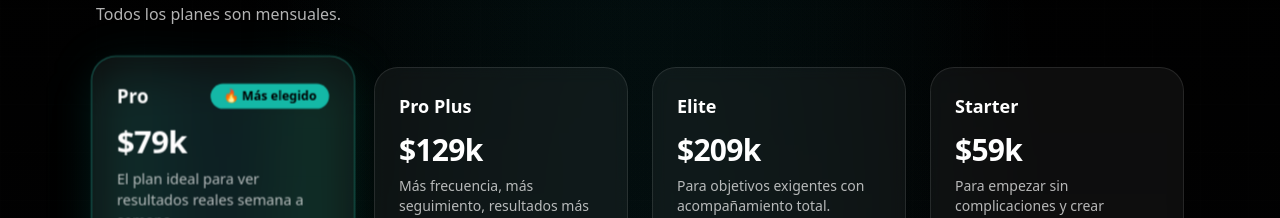
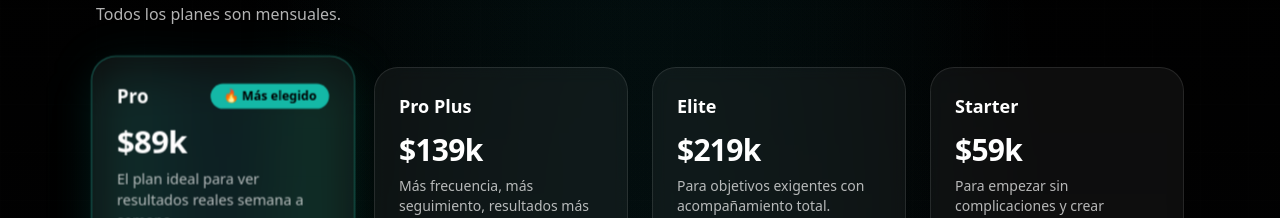
Before and after one commit to eliaspellegrino/martin-adorno, a React (Vite) app: page / in a window 1280 px wide. Shown: the part 2920-3138 px from the top of the page. Built offline with nearby package versions, Linux system fonts and the light colour scheme.

Commit message:
ajuste de precios

```diff
--- a/src/sections/Plans.jsx
+++ b/src/sections/Plans.jsx
@@ -17,7 +17,7 @@ function waLink(planName) {
 const plans = [
   {
     name: "Pro",
-    price: "$79k",
+    price: "$89k",
     desc: "El plan ideal para ver resultados reales semana a semana.",
     highlight: true,
     note: "La mayoría de mis alumnos está en este plan",
@@ -32,7 +32,7 @@ const plans = [
   },
   {
     name: "Pro Plus",
-    price: "$129k",
+    price: "$139k",
     desc: "Más frecuencia, más seguimiento, resultados más rápidos.",
     features: [
       "Todo lo del plan Pro",
@@ -42,7 +42,7 @@ const plans = [
   },
   {
     name: "Elite",
-    price: "$209k",
+    price: "$219k",
     desc: "Para objetivos exigentes con acompañamiento total.",
     features: [
       "Plan completamente personalizado",
```
